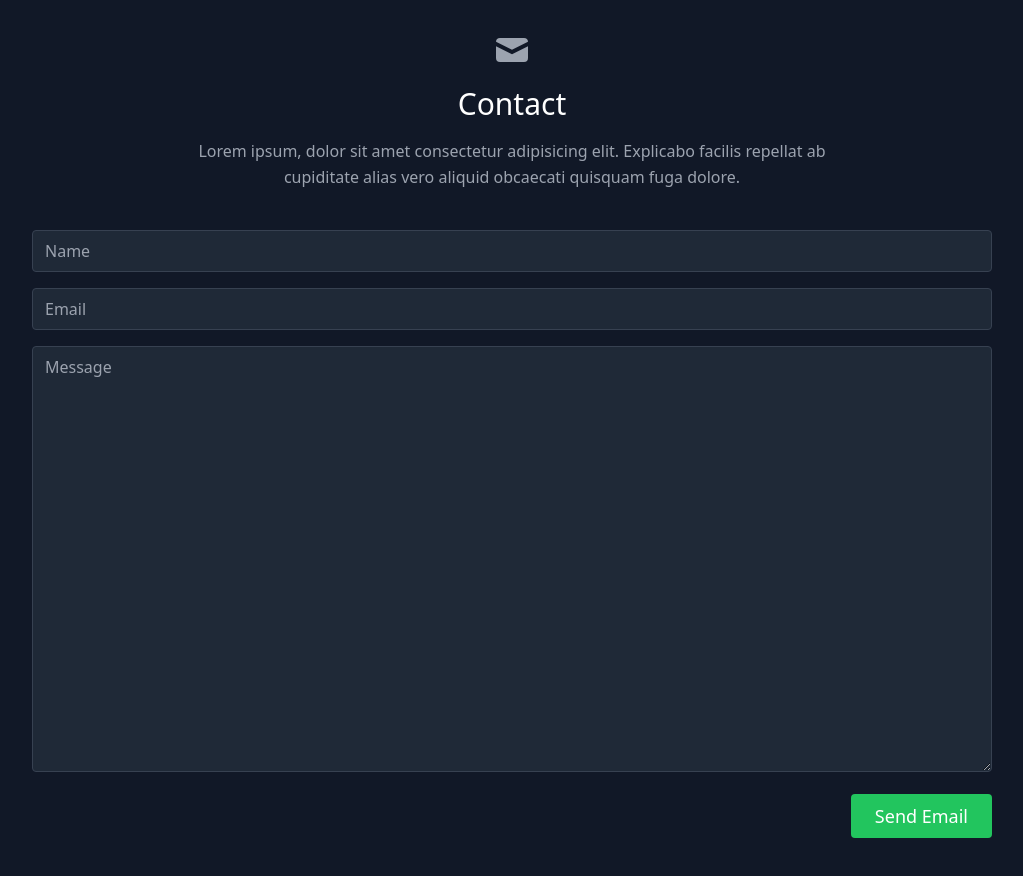
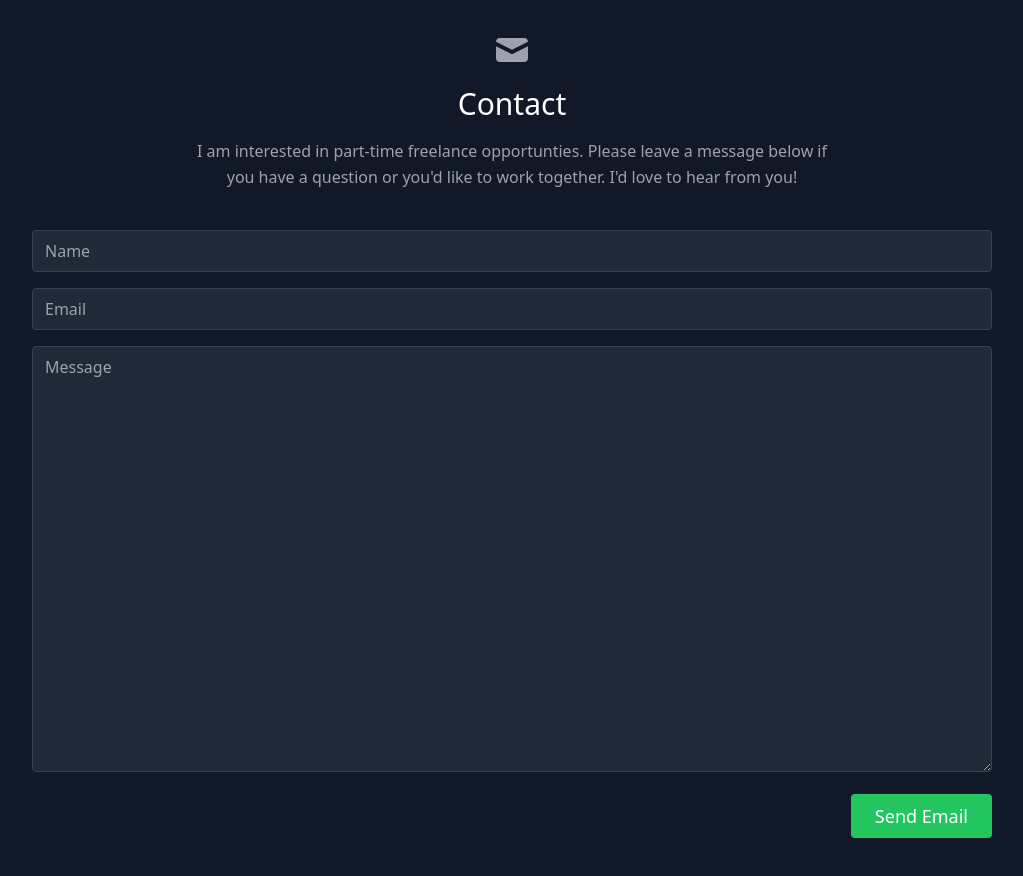
Before and after one commit to blanec12/portfolio, a React (Create React App) app: page / in a window 1280 px wide. Shown: the part 2400-3276 px from the top of the page, without its empty margins (128-1151 px from the left). Built offline with nearby package versions, Linux system fonts and the light colour scheme; the HTML template or start-up script is replaced by a standard one.

Commit message:
updates to contact section

```diff
--- a/src/components/Contact.js
+++ b/src/components/Contact.js
@@ -7,9 +7,8 @@ export default function Contact() {
             <MailIcon className="mx-auto w-10 mb-4 text-center mt-10"/>
             <h1 className="title-font font-medium text-white text-3xl text-center mb-4">Contact</h1>
             <p className="lg:w-2/3 mx-auto leading-relaxed text-center mb-10">
-                Lorem ipsum, dolor sit amet consectetur adipisicing elit. Explicabo
-                facilis repellat ab cupiditate alias vero aliquid obcaecati quisquam
-                fuga dolore.
+                I am interested in part-time freelance opportunties. Please leave a message below
+                if you have a question or you'd like to work together. I'd love to hear from you!
             </p>
             <div className="container mx-auto text-right m-4">
                 <form>
```
